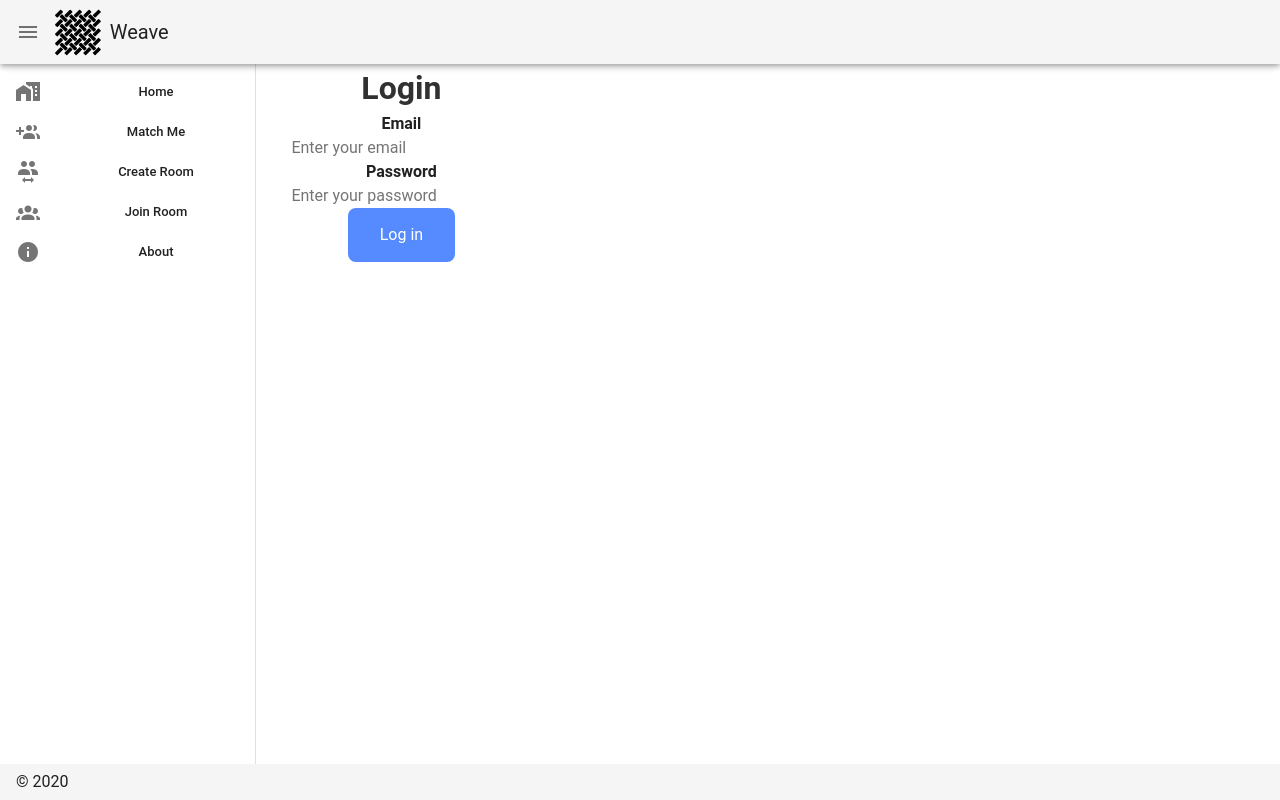
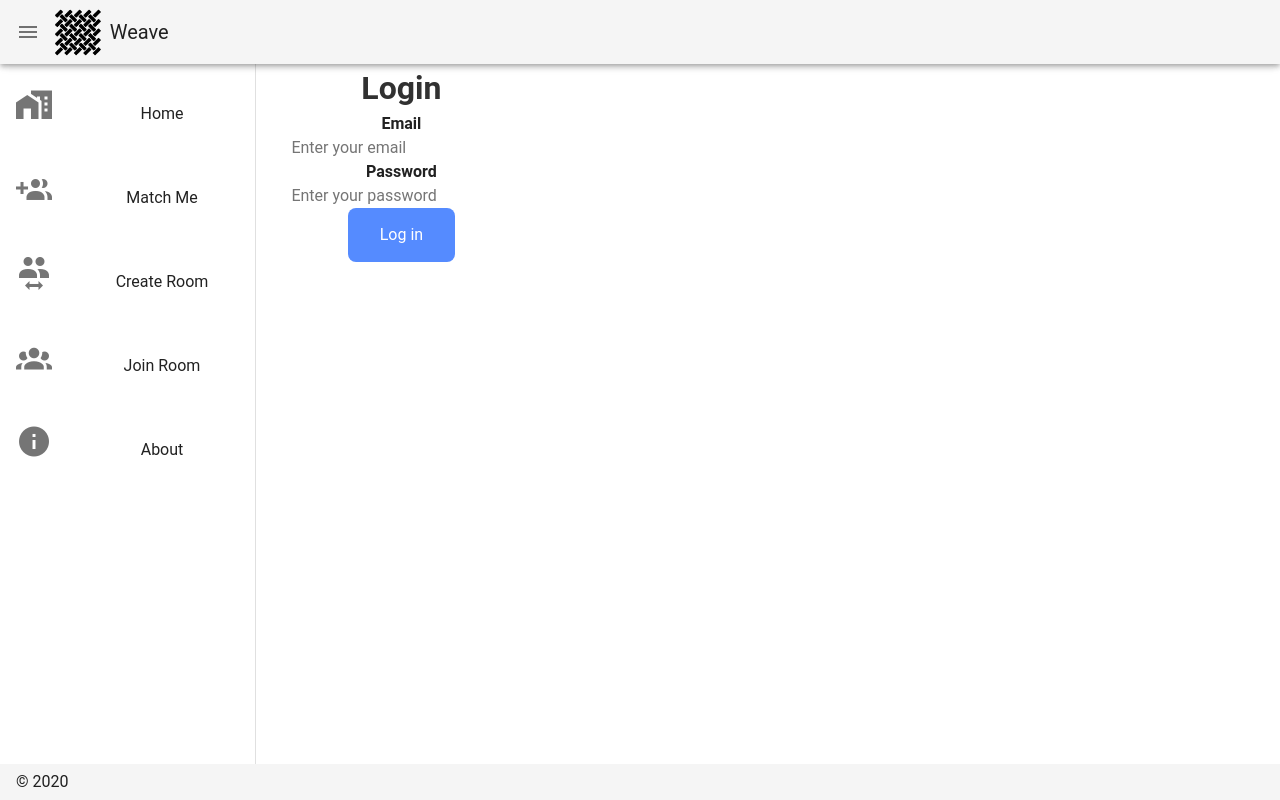
Before and after one commit to kevn07/codebrew2020, a Vue app in the folder codebrew2020/: page / in a window 1280 px wide. Built offline with nearby package versions, Linux system fonts and the light colour scheme.

Commit message:
made nav bar bigger

```diff
--- a/codebrew2020/src/App.vue
+++ b/codebrew2020/src/App.vue
@@ -5,18 +5,18 @@
       app
       clipped
     >
-      <v-list dense>
+      <v-list two-line>
         <v-list-item
                 v-for="item in items"
                 :key="item.title"
                 @click="changeRouter(item)"
               >
                 <v-list-item-icon>
-                  <v-icon>{{ item.icon }}</v-icon>
+                  <v-icon large class="material-icon">{{ item.icon }}</v-icon>
                 </v-list-item-icon>
 
                 <v-list-item-content>
-                  <v-list-item-title>{{ item.title }}</v-list-item-title>
+                  <v-list-item-title :style="{'align-items':'center'}">{{ item.title }}</v-list-item-title>
                 </v-list-item-content>
         </v-list-item>
       </v-list>
@@ -125,4 +125,6 @@
   #company-title {
     margin-left: 0.3em;
   }
+
+  .material-icon { vertical-align: middle }
 </style>
```
